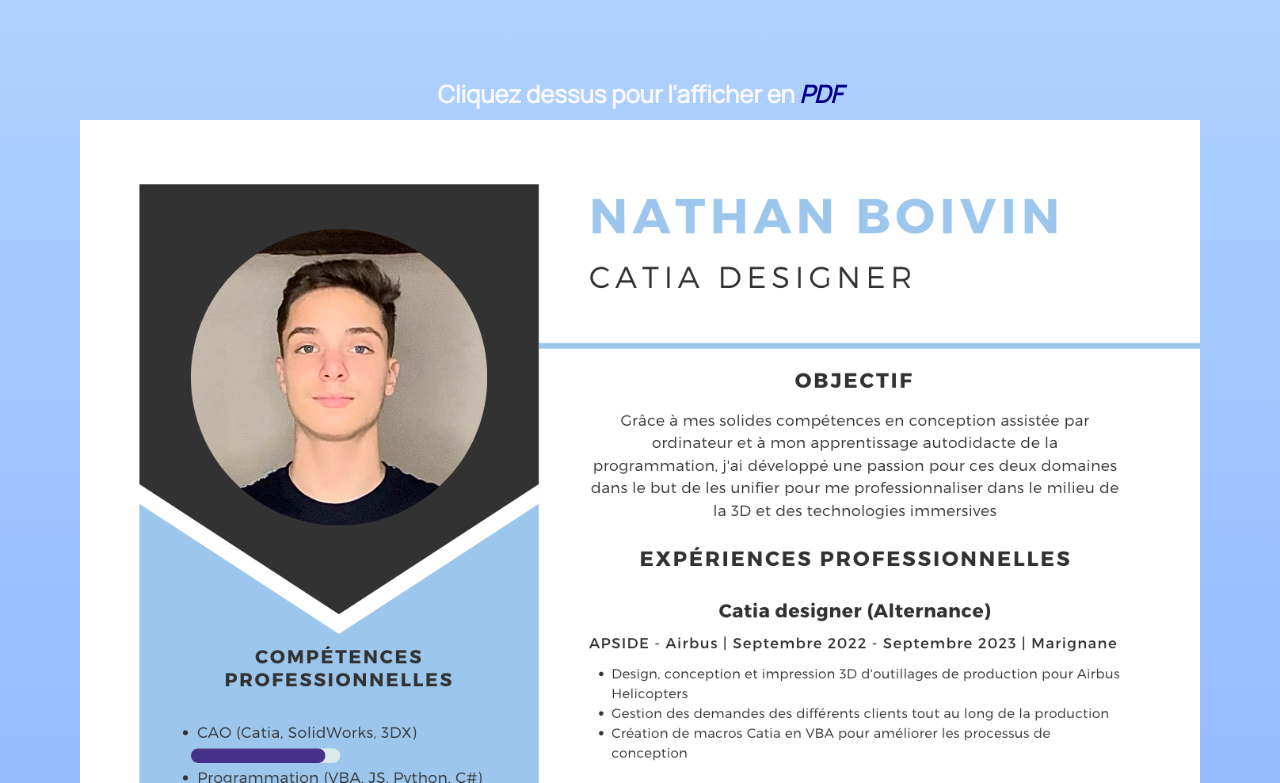
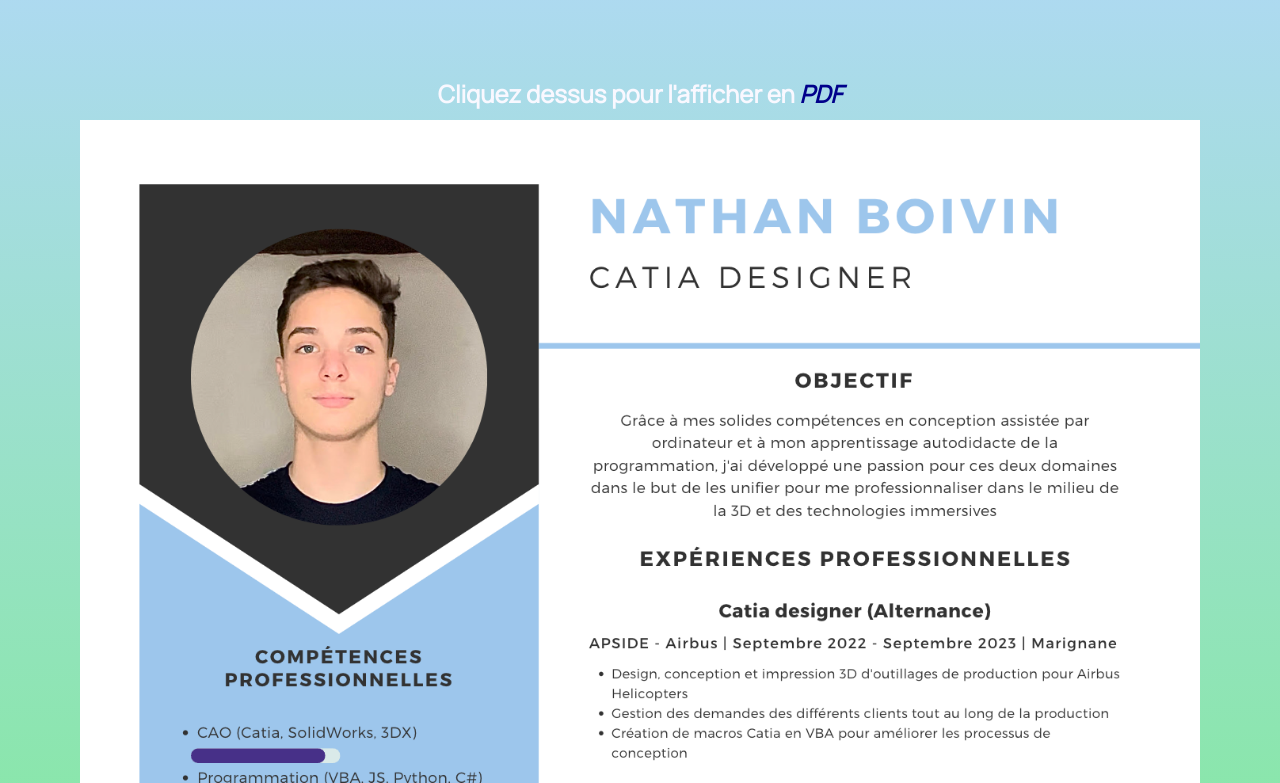
Before and after one commit to Fullice83/Portfolio, a plain HTML site: page index.html in a window 1280 px wide. Shown: the part 176-959 px from the top of the page. Drawn offline with Linux system fonts and the light colour scheme.

Commit message:
Style update

```diff
--- a/style.css
+++ b/style.css
@@ -72,7 +72,7 @@ nav {
 
 body {
   font-family: 'Manrope', sans-serif;
-  background: linear-gradient(#b5d7ff,#6f9bff);
+  background: linear-gradient(#b5d7ff,#5af74e);
 }
 
 .titre {
```
